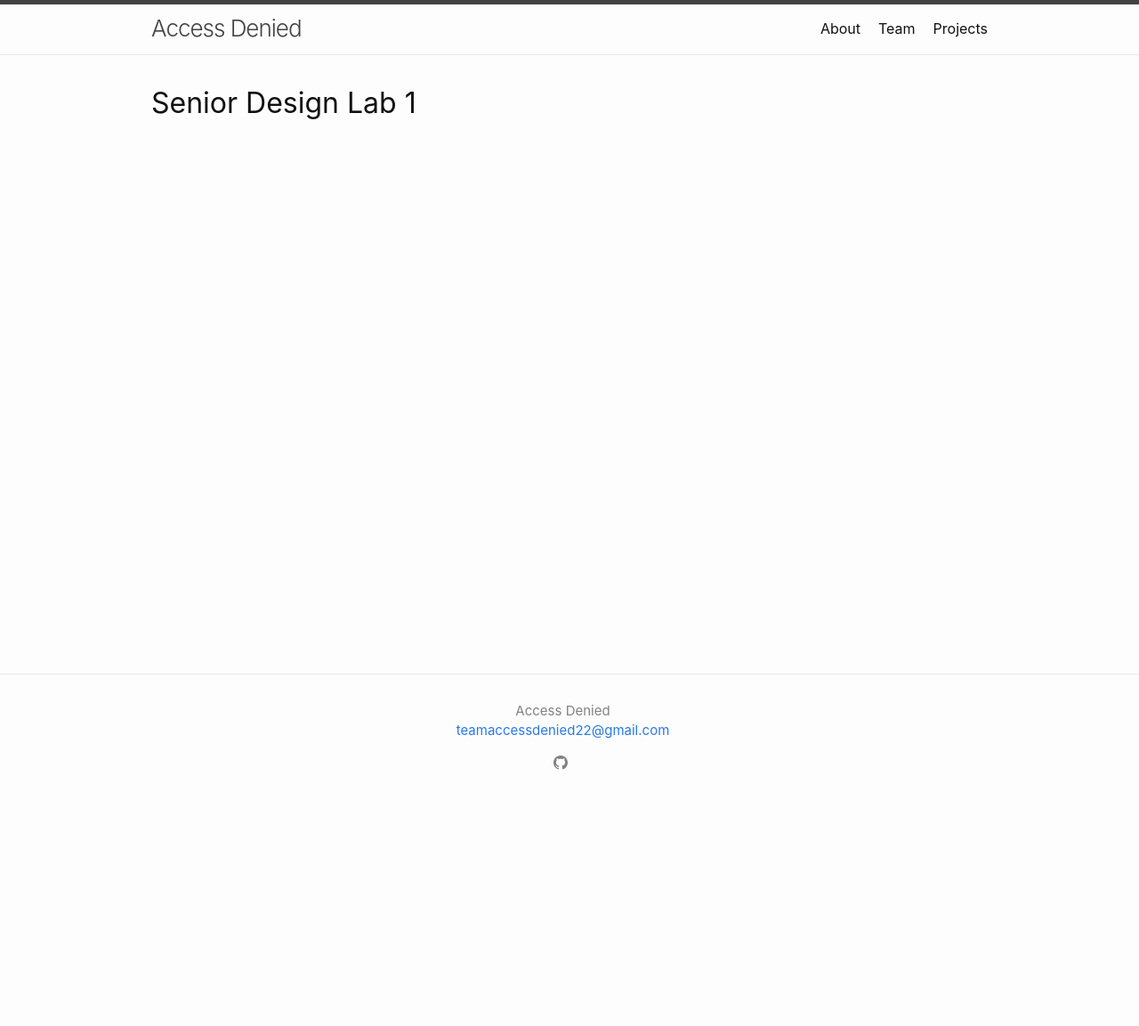
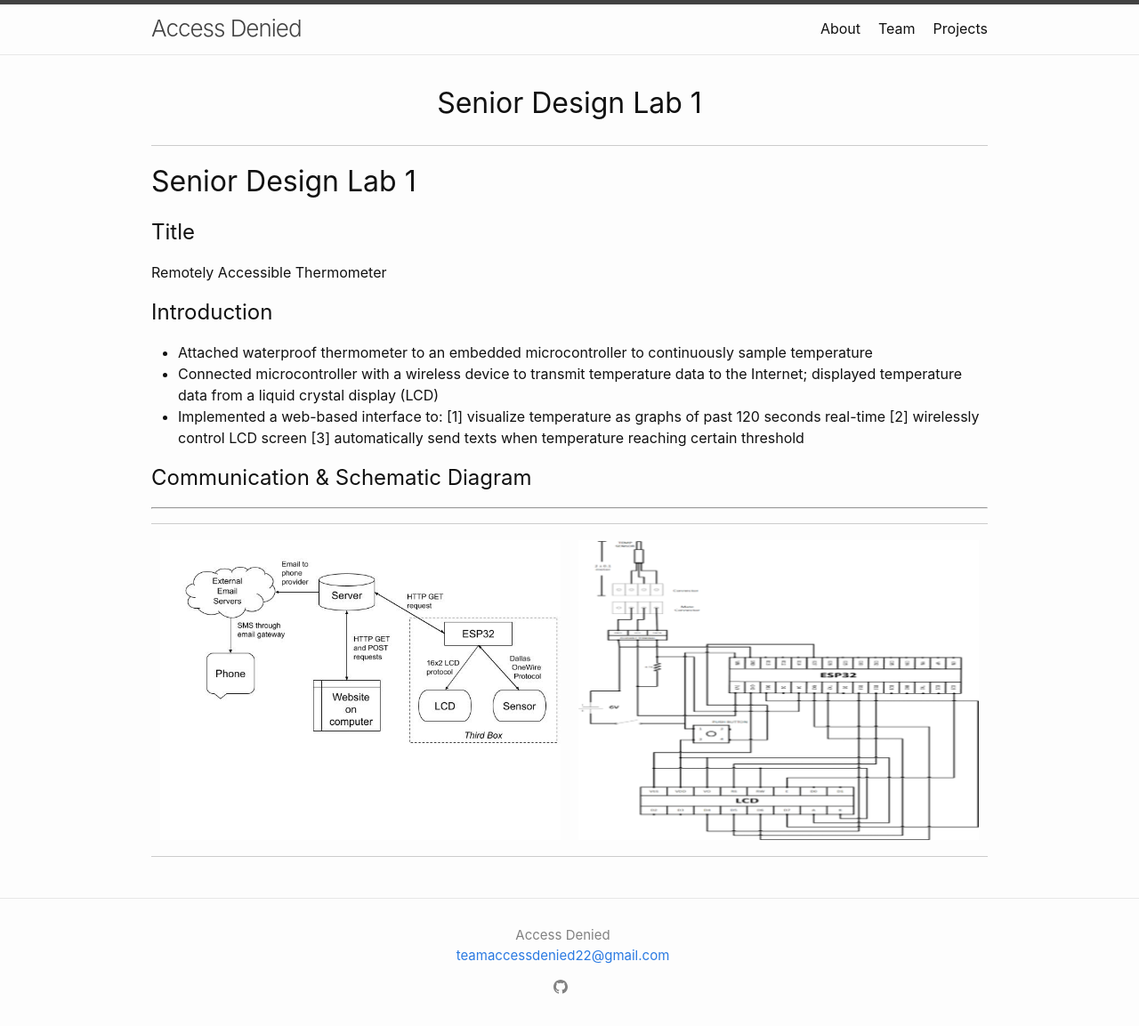
Before and after one commit to accessdenied22/accessdenied22.github.io, a Jekyll site: the page built from lab1.md, in a window 1280 px wide. Shown: the whole page at 89% size. Built offline with Jekyll 4.4.1, drawn with Linux system fonts in a browser that asks for light colours; comment, search, counter and statistics services are not loaded; before the commit the page ends 900 px from its top, so only the background shows below that.

Commit message:
done with lab1 lab2 waiting for lab3

```diff
--- a/lab1.md
+++ b/lab1.md
@@ -1,7 +1,25 @@
 ---
-layout: default
+layout: profile
 title: Senior Design Lab 1
 permalink: /lab1/
+img_sources:
+  - /assets/img/Lab1ComDiagram.jpg
+  - /assets/img/lab1SDiagram.png
 ---
 
 # Senior Design Lab 1
+
+## Title
+Remotely Accessible Thermometer
+
+## Introduction
+
+- Attached waterproof thermometer to an embedded microcontroller to continuously sample temperature
+- Connected microcontroller with a wireless device to transmit temperature data to the Internet; displayed temperature data from a liquid crystal display (LCD)
+- Implemented a web-based interface to:
+    [1] visualize temperature as graphs of past 120 seconds real-time
+    [2] wirelessly control LCD   screen
+    [3] automatically send texts when temperature reaching certain threshold
+
+## Communication & Schematic Diagram
+---
--- a/projects.markdown
+++ b/projects.markdown
@@ -6,5 +6,6 @@ lab1_url: /lab1/
 lab2_url: /lab2/
 lab3_url: /lab3/
 lab1_pic: /assets/img/sd_lab1_sq.jpg
-lab2_pic: /assets/img/sd_lab2_sq.jpg
+lab2_pic: /assets/img/lab2-2ndchoice.jpg
+lab3_pic: /assets/img/lab3-tmp.jpg
 ---
```
Also changed, not shown: lab2.md (+16 -1 lines), lab3.md (+12 -1 lines), assets/img/Lab1ComDiagram.jpg (added), assets/img/Lab2ComDiagram-2.jpg (added), assets/img/Lab2ComDiagram.jpg (added), assets/img/lab1SDiagram.png (added), assets/img/lab2-2ndchoice.jpg (added), assets/img/lab2SDiagram.jpg (added), assets/img/lab3-tmp.jpg (added).
